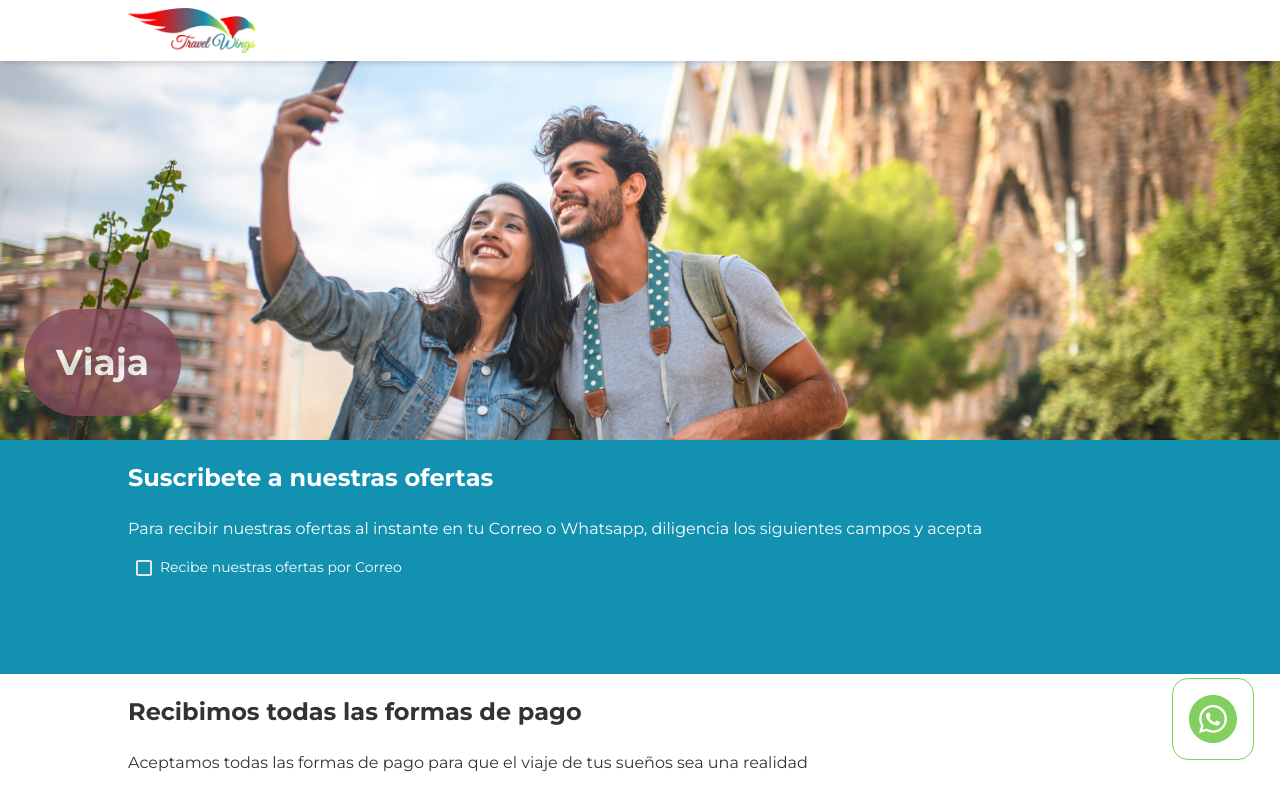
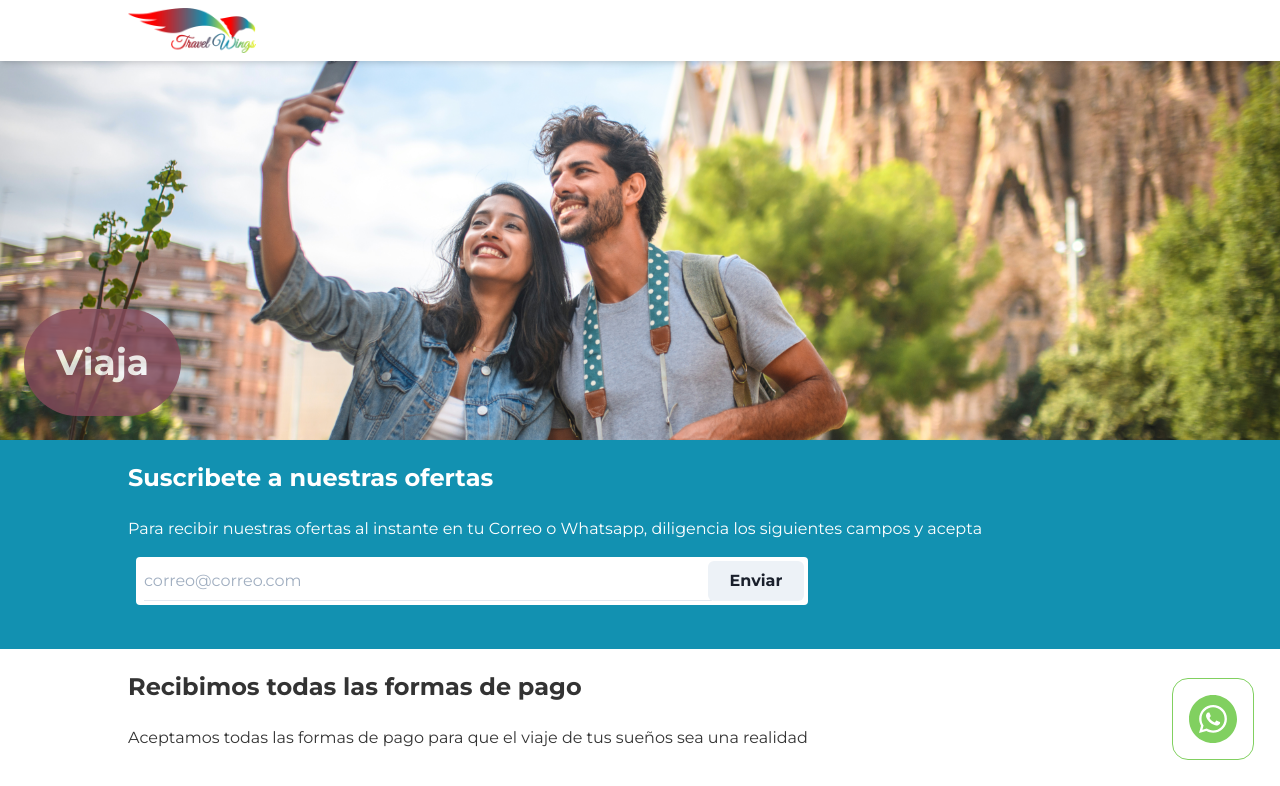
Before and after one commit to rafag0729/travelwings, a React (Create React App) app: page / in a window 1280 px wide. Shown: the top 786 px of the page. Built offline with nearby package versions, Linux system fonts and the light colour scheme; no server answers.

Commit message:
Updating email component

```diff
--- a/src/components/Home/Quoter/Quoter.tsx
+++ b/src/components/Home/Quoter/Quoter.tsx
@@ -54,7 +54,7 @@ export const Quoter = () => {
       >
         <GetWhatsapp title="Recibe tu cotización por Whatsapp" />
 
-        <GetEmail title='Recibe tu cotización por correo' />
+        <GetEmail />
       </Flex>
     </Container>
   )
--- a/src/components/Home/Subscribe/Subscribe.tsx
+++ b/src/components/Home/Subscribe/Subscribe.tsx
@@ -25,7 +25,7 @@ export const Subscribe = () => {
 
           {/* <GetWhatsapp title="Recibe nuestras ofertas por Whatsapp"/> */}
 
-          <GetEmail title="Recibe nuestras ofertas por Correo"/>
+          <GetEmail />
         </Box>
     </Box>
   )
--- a/src/components/shared/GetEmail.tsx
+++ b/src/components/shared/GetEmail.tsx
@@ -1,19 +1,12 @@
-import { Alert, AlertDescription, AlertIcon, AlertTitle, Button, Checkbox, CircularProgress, Fade, Flex, FormControl, FormErrorMessage,
-    HStack, Input, Text, Tooltip, useBoolean, useTimeout } from '@chakra-ui/react'
+import { Alert, AlertDescription, AlertIcon, AlertTitle, Button, CircularProgress, Flex, FormControl, FormErrorMessage,
+    Input, Tooltip, useBoolean } from '@chakra-ui/react'
 import { useForm } from 'hooks';
 import { useState } from 'react';
 import { sendToBusiness } from 'utils/emailToBusiness';
 
-
-
-interface Props {
-    title: string
-}
-
-export const GetEmail = ({title}: Props) => {
+export const GetEmail = () => {
 
     const { email, handleFormChange, error } = useForm({email: ''});
-    const [ flag, setFlag ] = useBoolean();
     const [ loading, setLoading ] = useBoolean();
     const [ operation, setOperation ] = useState<'success' | 'error' | null>(null)
 
@@ -39,36 +32,17 @@ export const GetEmail = ({title}: Props) => {
         flexDir="column"
         flexGrow={2}
         mx="2"
-        >
-            { title && (
-              <HStack mb="3">
-                <Checkbox
-                  fontSize="sm"
-                  colorScheme="white"
-                  size="md"
-                  isChecked={flag}
-                  onChange={setFlag.toggle}
-                />
-                <Text
-                  fontSize="sm"
-                  color="white"
-                  >{title}</Text>
-              </HStack>
-            )}
-            <Fade
-              in={flag}
-            >
+        maxW="2xl">
         <Flex
           flexDirection="row"
           mb="5"
           bgColor="white"
           borderRadius="base"
           p="1"
-                  position="relative"
-                >
+          position="relative">
             <FormControl isInvalid={error.error}>
               <Input
-                          size="sm"
+                size="md"
                 placeholder='correo@correo.com'
                 type="email"
                 variant="flushed"
@@ -83,7 +57,7 @@ export const GetEmail = ({title}: Props) => {
                   position="absolute"
                   bottom="-6"
                   bgColor="red"
-                            borderRadius="sm"
+                  borderRadius="md"
                   color="white"
                   px="1"
                 >
@@ -91,7 +65,7 @@ export const GetEmail = ({title}: Props) => {
             </FormControl>
             <Tooltip label="Ingresa un email vàlido para usar el botón">
               <Button
-                        size="sm"
+                size="md"
                 onClick={handleSubmit}
                 minW="24"
                 // disabled={error.error || !email}
@@ -108,7 +82,6 @@ export const GetEmail = ({title}: Props) => {
             </Alert>
           )
         }
-            </Fade>
     </Flex>
   )
 }
```
Lines whose indentation alone changed are shown as unchanged.
